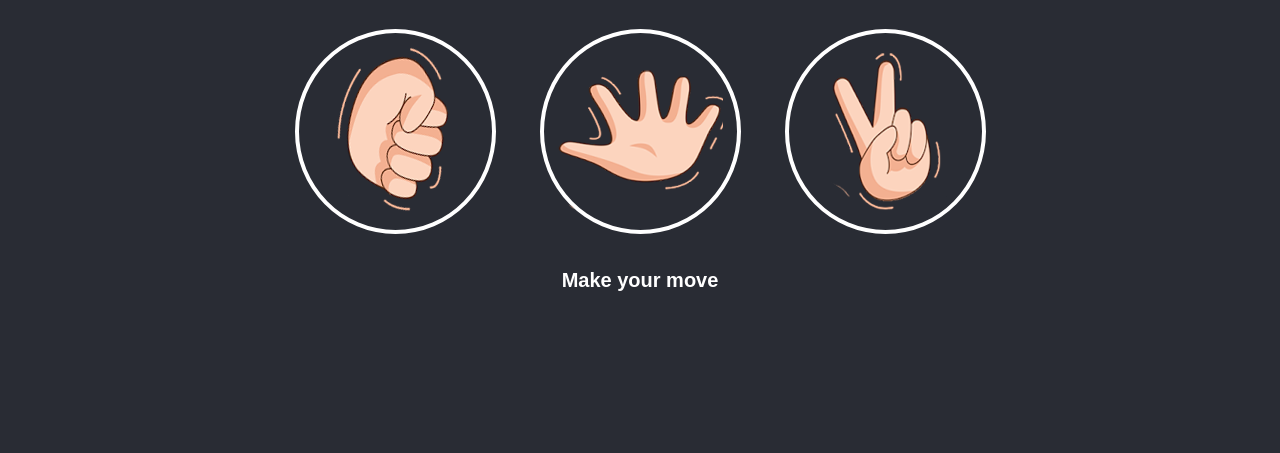
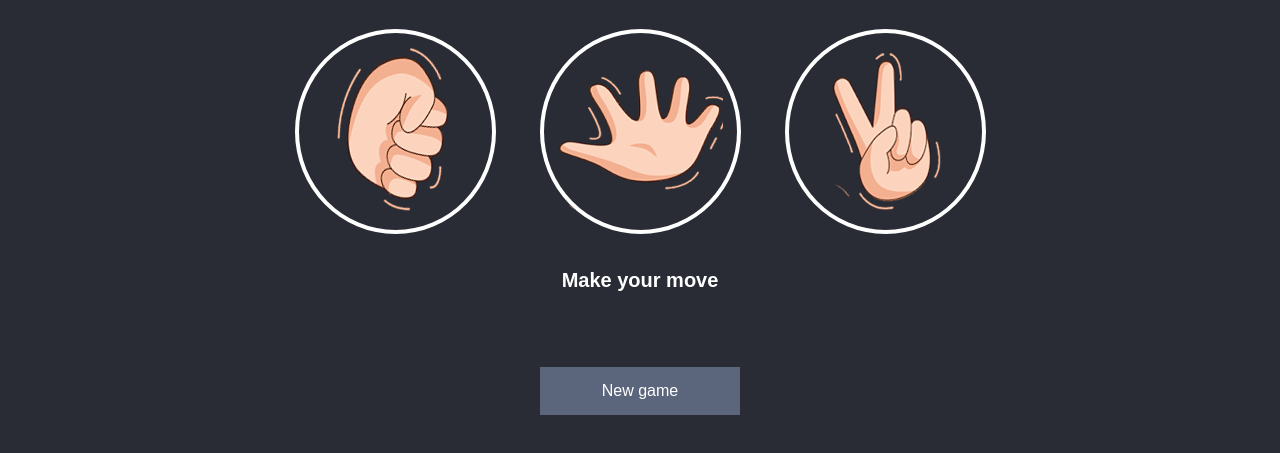
Before and after one commit to AlpinaJ/Rock-Paper-Scissors-Game, a plain HTML site: page index.html in a window 1280 px wide. Shown: the part 273-726 px from the top of the page. Drawn offline with Linux system fonts and the light colour scheme.

Commit message:
New game button added

```diff
--- a/app.js
+++ b/app.js
@@ -1,12 +1,12 @@
 let userScore = 0;
 let computerScore = 0;
-const userScore_span = document.getElementById("user-score");
+let userScore_span = document.getElementById("user-score");
 const computerScore_span = document.getElementById("computer-score");
-const scoreBoard_div = document.querySelector(".score-board");
 const result_p = document.querySelector(".result>p");
 const rock_div = document.getElementById("r");
 const paper_div = document.getElementById("p");
 const scissors_div = document.getElementById("s");
+const button = document.getElementById('button');
 
 let strike = 0;
 
@@ -120,6 +120,14 @@ function main() {
     scissors_div.addEventListener('click', function () {
         game("s");
     })
+
+    button.addEventListener('click', function (){
+        userScore=0;
+        userScore_span.innerHTML=userScore;
+        computerScore = 0;
+        computerScore_span.innerHTML = computerScore;
+        strike = 0;
+    })
 }
 
 main();
--- a/index.html
+++ b/index.html
@@ -32,6 +32,7 @@
 </div>
 
 <p id="action-message">Make your move</p>
+<button class="button" id="button" >New game</button>
 </body>
 <script src="app.js"></script>
 </html>
--- a/styles.css
+++ b/styles.css
@@ -87,8 +87,26 @@ header > h1 {
     background: #242736;
 }
 
+.button {
+    background-color: #5B667C; /* Green */
+    border: none;
+    color: white;
+    width: 200px;
+    padding: 15px 32px;
+    text-align: center;
+    text-decoration: none;
+    display: inline-block;
+    font-size: 16px;
+    margin: 0;
+    position: absolute;
+    top: 80%;
+    left:calc(50% - 100px);
+
+}
+
 #action-message {
     text-align: center;
+    /*align-self: center;*/
     color: white;
     font-family: Asap, sans-serif;
     font-weight: bold;
```
Also changed, not shown: 1 other file.
